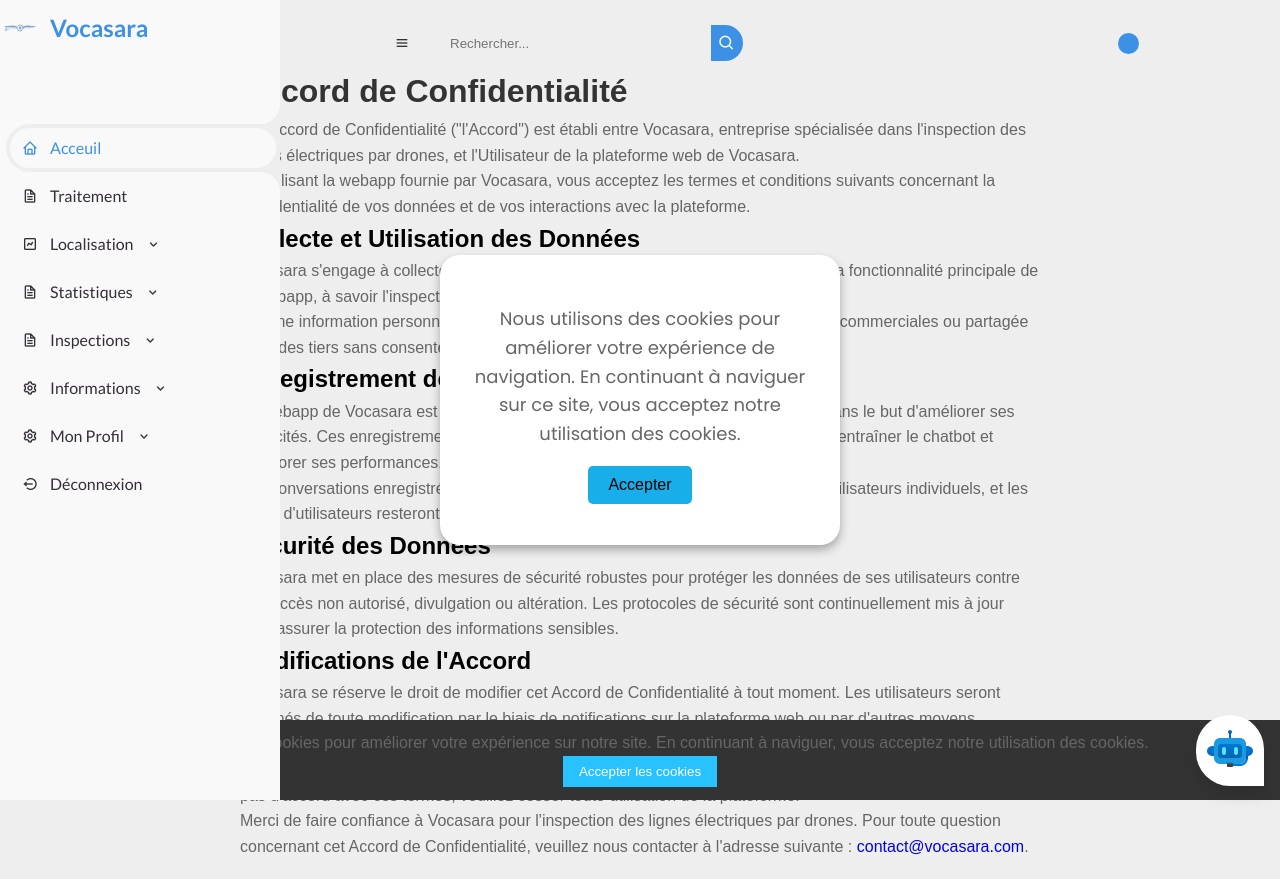
After one commit to PapisKang/VocaSaraAppV2, a Flask app: page /confidentialite in a window 1280 px wide. The commit adds this page. Run offline with Flask 3, Linux system fonts and the light colour scheme; the visitor is signed in with stand-in values (Sample User, id 1); parts of the project's set-up code (start-up, migrations or seed data) failed here and were passed over; some libraries are stand-ins or nearby versions.

Commit message:
Mise à jour du model thermique
Mise à jour du model thermique
Ajout de nouvelles confident

```diff
--- a/apps/authentication/routes.py
+++ b/apps/authentication/routes.py
@@ -62,6 +62,7 @@ from keras.models import load_model
 import matplotlib.pyplot as plt
 from fractions import Fraction
 from flask import Markup
+
 # classification d'images chargement du model
 
 ssl._create_default_https_context = ssl._create_unverified_context
@@ -794,6 +795,7 @@ def results_page(rapport_genere_id):
 
 
 # Mettez à jour la route pour traiter les images
+@login_required
 @blueprint.route('/upload_and_traitement_visible', methods=['POST'])
 def upload_and_traitement_visible():
 
--- a/apps/home/routes.py
+++ b/apps/home/routes.py
@@ -27,6 +27,13 @@ from openpyxl import Workbook, load_workbook
 from openpyxl.styles import Alignment, Font, Border, Side
 import io
 
+# Ajouter un log lorsqu'un utilisateur se connecte
+@blueprint.before_request
+def log_request():
+    if current_user.is_authenticated:
+        access_logger.info('Utilisateur connecté : %s | Accès à l\'URL : %s', current_user.username, request.url)
+    else:
+        access_logger.info('Accès à l\'URL : %s', request.url)
 
 @blueprint.route('/<template>')
 @login_required
@@ -89,6 +96,7 @@ def generation_rapport_form():
 
 
 @blueprint.route('/generate_rapport', methods=['POST'])
+@login_required
 def generate_rapport():
     feeders_existants = Feeder.query.all()
     troncons_existants = Troncon.query.all()
@@ -154,18 +162,20 @@ def generate_rapport():
 
 # Nouvelle route pour afficher la page avec les deux boutons et le texte explicatif
 
-
+@login_required
 @blueprint.route('/confirmation_page', methods=['GET'])
 def confirmation_page():
     return render_template('rapport/confirmation_page.html')
 
 
 @blueprint.route('/apropos')
+@login_required
 def apropos():
     return render_template('home/apropos.html', segment='apropos')
 
 
 @blueprint.route('/acceuil')
+@login_required
 def acceuil():
     return render_template('home/acceuil.html')
 
@@ -201,11 +211,13 @@ def get_map_data():
 
 
 @blueprint.route('/localisation_page')
+@login_required
 def localisation_page():
     return render_template('home/localisation_defauts.html')
 
 
 @blueprint.route('/statistiques')
+@login_required
 def statistiques():
     # Récupérer les statistiques des types de défauts avec les informations supplémentaires
     type_defaut_stats = db.session.query(
@@ -240,6 +252,7 @@ def statistiques():
 
 
 @blueprint.route('/localisation_defauts_invisible_page')
+@login_required
 def localisation_defauts_invisible_page():
     return render_template('/home/localisation_defauts_invisible.html')
 
@@ -254,7 +267,7 @@ def rapport_id_page():
     rapports = RapportGenere.query.all()
     return render_template('rapport/rapport_id_page.html',  rapports=rapports)
 
-
+@login_required
 @blueprint.route('/mes_inspections/<int:rapport_id>', methods=['GET'])
 def mes_inspections(rapport_id):
     rapport = RapportGenere.query.get(rapport_id)
@@ -390,12 +403,14 @@ def generate_resume_rapport():
 
 
 @blueprint.route('/mes_rapports')
+@login_required
 def mes_rapports():
     rapports = DocumentRapportGenere.query.all()
     return render_template('rapport/mes_rapports.html', rapports=rapports)
 
 
 @blueprint.route('/telecharger_rapport/<int:rapport_id>')
+@login_required
 def telecharger_rapport(rapport_id):
     try:
         rapport = DocumentRapportGenere.query.get_or_404(rapport_id)
@@ -412,7 +427,8 @@ def telecharger_rapport(rapport_id):
 
 
 
-#chatbot./////////////////
+
+#chatbot./////////////////pas de login required ici
 import uuid
 import secrets
 from apps.home.chatbot import get_response
@@ -451,10 +467,6 @@ def generate_secret_key():
 def chatbot():
     return render_template('Chatbot/chatbot.html')
 
-# Ajouter un log lorsqu'un utilisateur se connecte
-@blueprint.before_request
-def log_request():
-    access_logger.info('Accès à l\'URL : %s', request.url)
 
 def generate_session_id():
     return str(uuid.uuid4())
@@ -502,8 +514,14 @@ def save_phrase():
         logging.exception('Une erreur s\'est produite :')
         return jsonify({'error': 'Une erreur s\'est produite.'}), 500
 
-#chatbot #§§§§§§§§§§§§§§§§§§§§§§§§§§§§§
+#chatbot //////////////////////////// pas de login required ici
 
 @blueprint.route('/chatbot_info')
+@login_required
 def chatbot_info():
     return render_template('/Chatbot/chatbot_infos.html')
+
+@blueprint.route('/confidentialite')
+@login_required
+def confidentialite():
+    return render_template('home/confidentialite.html')
--- /dev/null
+++ b/apps/templates/home/confidentialite.html
@@ -0,0 +1,62 @@
+<!DOCTYPE html>
+<html lang="fr">
+<head>
+    <meta charset="UTF-8">
+    <meta name="viewport" content="width=device-width, initial-scale=1.0">
+    <style>
+        body {
+            font-family: Arial, sans-serif;
+            line-height: 1.6;
+            margin: 20px;
+        }
+
+        h1 {
+            color: #333;
+        }
+
+        p {
+            color: #666;
+        }
+
+        .container {
+            max-width: 800px;
+            margin: 0 auto;
+        }
+    </style>
+    <title>Accord de Confidentialité - Vocasara</title>
+</head>
+{% include 'home/index.html' %}
+<body>
+    <div class="container">
+        <h1>Accord de Confidentialité</h1>
+
+        <p>Cet Accord de Confidentialité ("l'Accord") est établi entre Vocasara, entreprise spécialisée dans l'inspection des lignes électriques par drones, et l'Utilisateur de la plateforme web de Vocasara.</p>
+
+        <p>En utilisant la webapp fournie par Vocasara, vous acceptez les termes et conditions suivants concernant la confidentialité de vos données et de vos interactions avec la plateforme.</p>
+
+        <h2>Collecte et Utilisation des Données</h2>
+
+        <p>Vocasara s'engage à collecter et utiliser vos données uniquement dans le cadre de la fonctionnalité principale de la webapp, à savoir l'inspection automatisée des défauts électriques sur les lignes.</p>
+
+        <p>Aucune information personnelle identifiable de l'Utilisateur ne sera utilisée à des fins commerciales ou partagée avec des tiers sans consentement explicite.</p>
+
+        <h2>Enregistrement des Conversations avec le Chatbot</h2>
+
+        <p>La webapp de Vocasara est équipée d'un chatbot qui enregistre les conversations dans le but d'améliorer ses capacités. Ces enregistrements sont strictement destinés à un usage interne pour réentraîner le chatbot et améliorer ses performances.</p>
+
+        <p>Les conversations enregistrées ne seront en aucun cas utilisées pour identifier les utilisateurs individuels, et les noms d'utilisateurs resteront cryptés pour garantir la confidentialité.</p>
+
+        <h2>Sécurité des Données</h2>
+
+        <p>Vocasara met en place des mesures de sécurité robustes pour protéger les données de ses utilisateurs contre tout accès non autorisé, divulgation ou altération. Les protocoles de sécurité sont continuellement mis à jour pour assurer la protection des informations sensibles.</p>
+
+        <h2>Modifications de l'Accord</h2>
+
+        <p>Vocasara se réserve le droit de modifier cet Accord de Confidentialité à tout moment. Les utilisateurs seront informés de toute modification par le biais de notifications sur la plateforme web ou par d'autres moyens appropriés.</p>
+
+        <p>En utilisant la webapp de Vocasara, vous acceptez les termes de cet Accord de Confidentialité. Si vous n'êtes pas d'accord avec ces termes, veuillez cesser toute utilisation de la plateforme.</p>
+
+        <p>Merci de faire confiance à Vocasara pour l'inspection des lignes électriques par drones. Pour toute question concernant cet Accord de Confidentialité, veuillez nous contacter à l'adresse suivante : <a href="mailto:contact@vocasara.com">contact@vocasara.com</a>.</p>
+    </div>
+</body>
+</html>
--- a/apps/templates/home/index.html
+++ b/apps/templates/home/index.html
@@ -1,5 +1,5 @@
 <!DOCTYPE html>
-<html lang="en">
+<html lang="fr">
 <head>
 	<meta charset="UTF-8">
 	<meta name="viewport" content="width=device-width, initial-scale=1.0">
@@ -125,7 +125,7 @@
 					</a>
 				</li>
 				<li>
-					<a href="/version">
+					<a href="">
 						<i class='bx bx-code'></i>
 						<span class="text">Version</span>
 					</a>
--- a/apps/templates/home/localisation_defauts_invisible.html
+++ b/apps/templates/home/localisation_defauts_invisible.html
@@ -1,10 +1,10 @@
 <!DOCTYPE html>
-<html lang="en">
+<html lang="fr">
 
 <head>
     <meta charset="UTF-8">
     <meta name="viewport" content="width=device-width, initial-scale=1.0">
-    <title>Leaflet Map with Bootstrap</title>
+    <title>Localisation des defauts</title>
     <link rel="stylesheet" href="https://unpkg.com/leaflet/dist/leaflet.css" />
     <link rel="stylesheet" href="https://unpkg.com/leaflet.markercluster/dist/MarkerCluster.css" />
     <link rel="stylesheet" href="https://unpkg.com/leaflet.markercluster/dist/MarkerCluster.Default.css" />
```
Also changed, not shown: apps/IA/label/class_labels_thermo.txt (added, +7 -0 lines), apps/authentication/models.py (line endings or trailing spaces), 1 other file.
